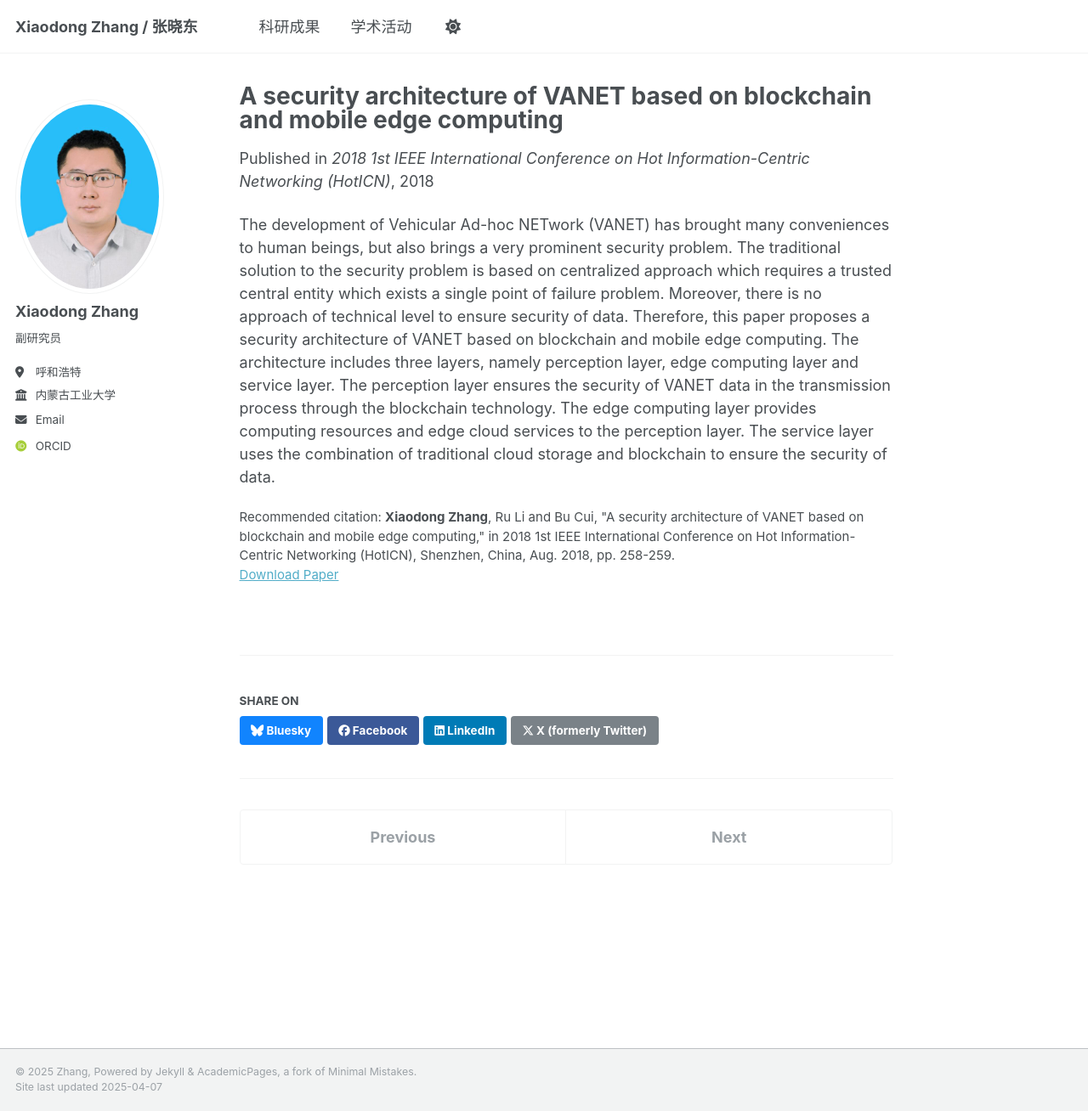
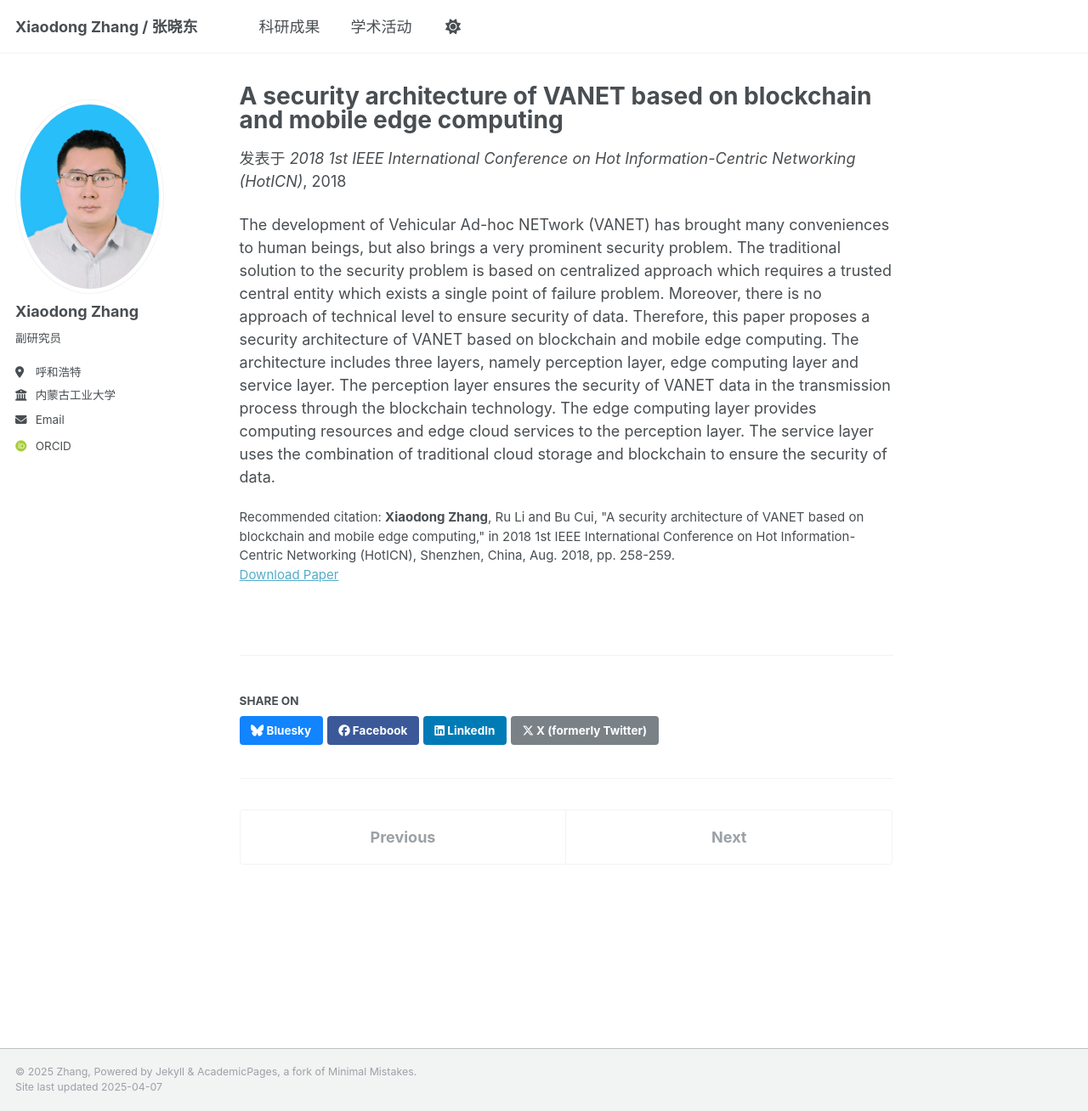
Before and after one commit to zhangxiaodong-imut/zhangxiaodong-imut.github.io, a Jekyll site: the page built from _publications/2018-A security architecture of VANET based on blockchain and mobile edge computing.md, in a window 1280 px wide and 1308 px high. Shown: the whole window at 85% size. Built offline with Jekyll 4.4.1, drawn with Linux system fonts in a browser that asks for light colours; some web fonts are replaced.

Commit message:
Update single.html

```diff
--- a/_layouts/single.html
+++ b/_layouts/single.html
@@ -37,7 +37,7 @@ layout: default
         {% if page.collection == 'teaching' %}
           <p> {{ page.type }}, <i>{{ page.venue }}</i>, {{ page.date | default: "1900-01-01" | date: "%Y" }} </p>
         {% elsif page.venue and page.date %}
-          <p>Published in <i>{{ page.venue }}</i>, {{ page.date | default: "1900-01-01" | date: "%Y" }} </p>
+          <p>发表于 <i>{{ page.venue }}</i>, {{ page.date | default: "1900-01-01" | date: "%Y" }} </p>
         {% elsif page.date %}
           <p class="page__date"><strong><i class="fa fa-fw fa-calendar" aria-hidden="true"></i> {{ site.data.ui-text[site.locale].date_label | default: "Published:" }}</strong> <time datetime="{{ page.date | date_to_xmlschema }}">{{ page.date | default: "1900-01-01" | date: "%B %d, %Y" }}</time></p>
         {% endif %}
```
